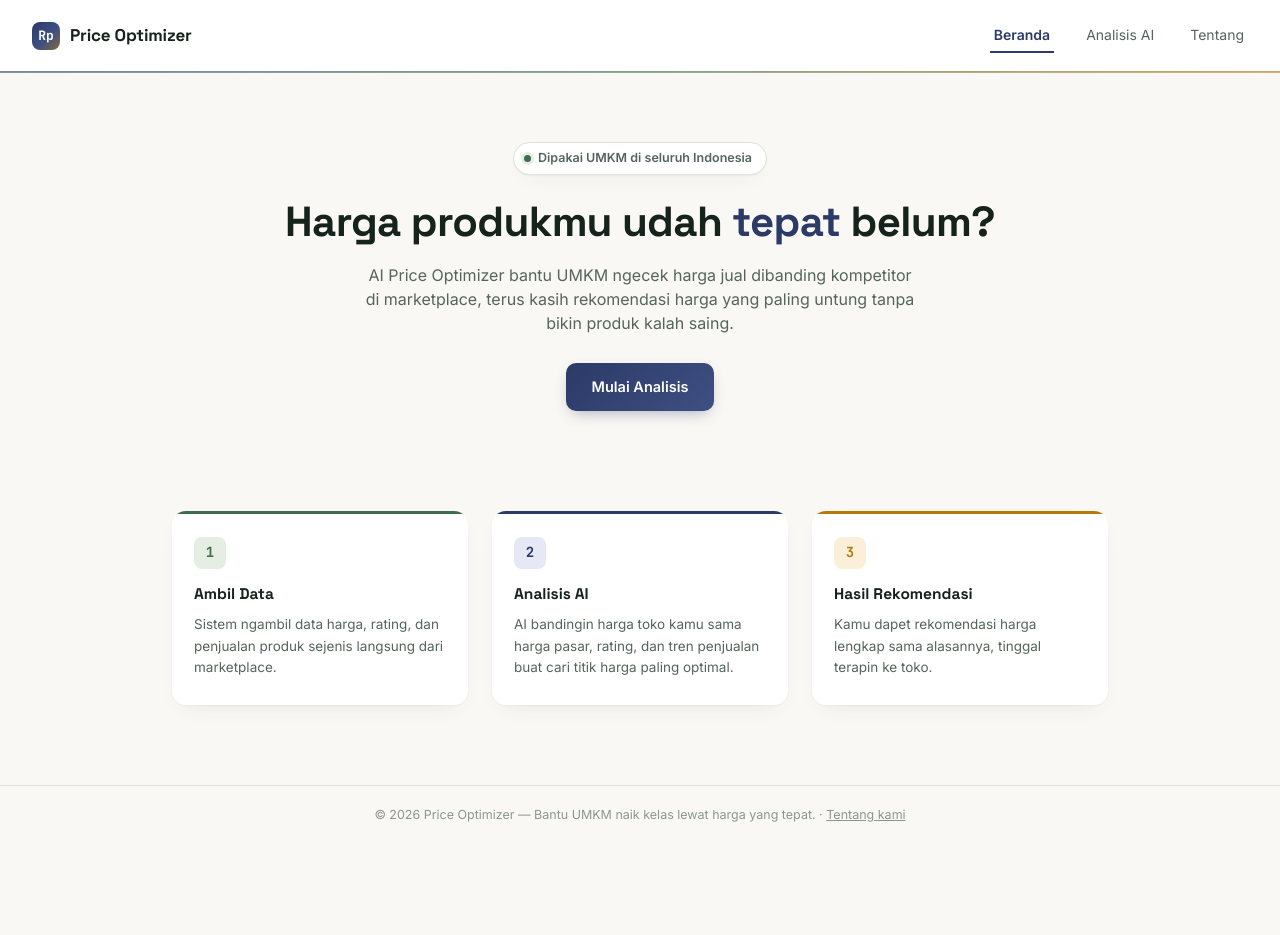
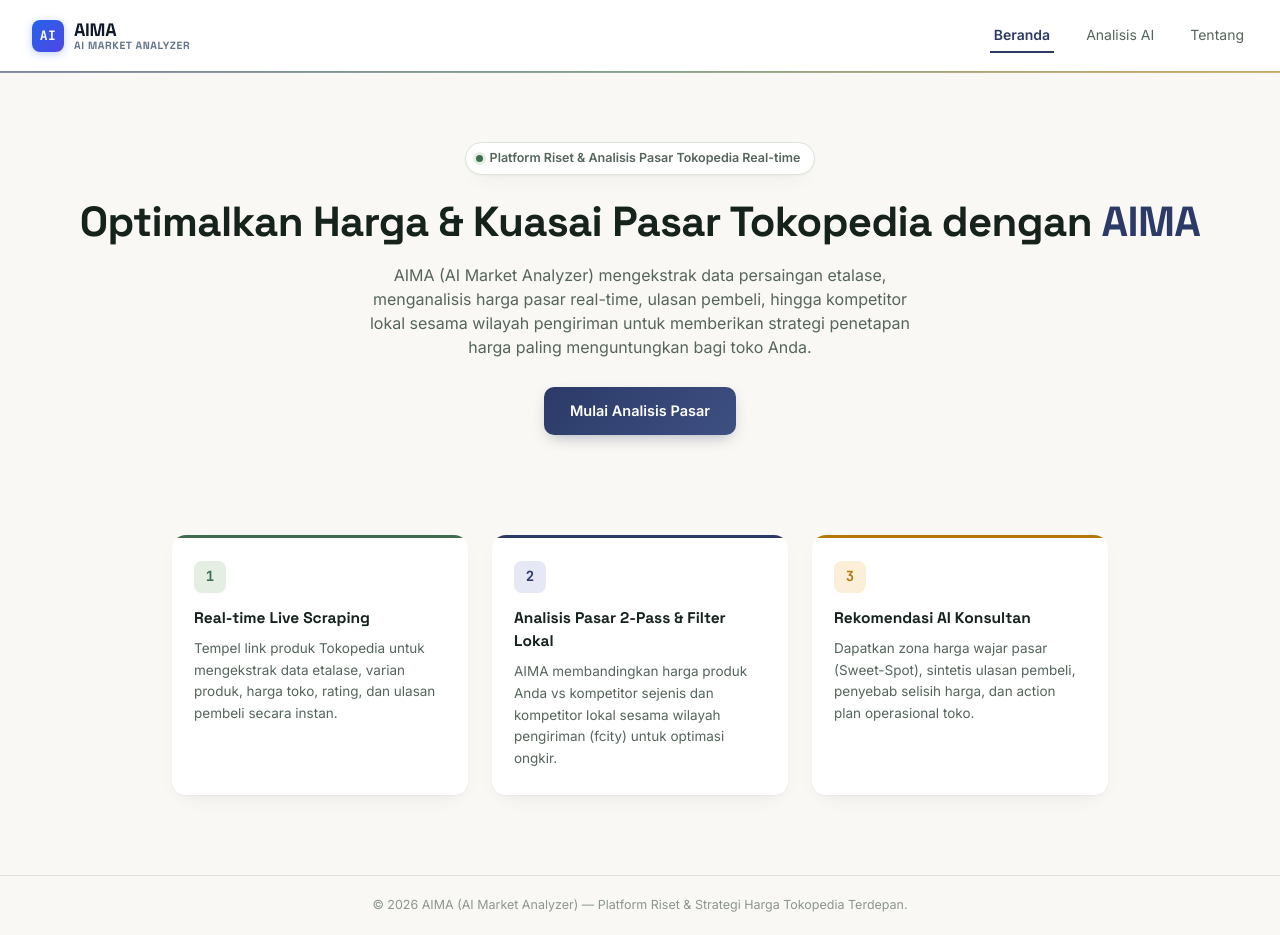
Before and after one commit to Josh682/AIKOBI, a Next.js app in the folder apps/web/: page / in a window 1280 px wide. Before the commit the page ends 845 px from the top, so only its background shows below. Built offline with nearby package versions, Linux system fonts and the light colour scheme.

Commit message:
feat(branding): update platform name and logo to AIMA (AI Market Analyzer) with professional persuasive copywriting

```diff
--- a/apps/web/app/page.tsx
+++ b/apps/web/app/page.tsx
@@ -2,8 +2,8 @@ import Link from 'next/link';
 import type { Metadata } from 'next';
 
 export const metadata: Metadata = {
-  title: 'AI Price Optimizer',
-  description: 'AI Price Optimizer bantu UMKM ngecek harga jual dibanding kompetitor di marketplace, terus kasih rekomendasi harga yang paling untung tanpa bikin produk kalah saing.',
+  title: 'AIMA — AI Market Analyzer',
+  description: 'AIMA (AI Market Analyzer) platform riset pasar & strategi harga Tokopedia real-time berbasis AI untuk UMKM & Penjual Online.',
 };
 
 export default function HomePage() {
@@ -11,8 +11,29 @@ export default function HomePage() {
     <div>
       <header className="topbar">
         <div className="brand">
-          <div className="brand-mark">Rp</div>
-          Price Optimizer
+          <div
+            className="brand-mark"
+            style={{
+              width: '32px',
+              height: '32px',
+              borderRadius: '8px',
+              background: 'linear-gradient(135deg, #2563EB 0%, #4F46E5 100%)',
+              color: '#FFFFFF',
+              display: 'flex',
+              alignItems: 'center',
+              justifyContent: 'center',
+              fontSize: '13px',
+              fontWeight: 900,
+              letterSpacing: '0.5px',
+              boxShadow: '0 2px 8px rgba(37, 99, 235, 0.3)'
+            }}
+          >
+            AI
+          </div>
+          <div style={{ display: 'flex', flexDirection: 'column', lineHeight: 1.1 }}>
+            <span style={{ fontSize: '18px', fontWeight: 900, color: '#0F172A', letterSpacing: '-0.3px' }}>AIMA</span>
+            <span style={{ fontSize: '10.5px', fontWeight: 700, color: '#64748B', letterSpacing: '0.6px', textTransform: 'uppercase' }}>AI Market Analyzer</span>
+          </div>
         </div>
         <nav>
           <Link href="/" className="active">Beranda</Link>
@@ -23,49 +44,43 @@ export default function HomePage() {
 
       <section className="hero">
         <div className="hero-badge">
-          <span className="dot"></span> Dipakai UMKM di seluruh Indonesia
+          <span className="dot"></span> Platform Riset & Analisis Pasar Tokopedia Real-time
         </div>
-        <h1>Harga produkmu udah <span>tepat</span> belum?</h1>
+        <h1>Optimalkan Harga & Kuasai Pasar Tokopedia dengan <span>AIMA</span></h1>
         <p>
-          AI Price Optimizer bantu UMKM ngecek harga jual dibanding kompetitor
-          di marketplace, terus kasih rekomendasi harga yang paling untung
-          tanpa bikin produk kalah saing.
+          AIMA (AI Market Analyzer) mengekstrak data persaingan etalase, menganalisis harga pasar real-time, ulasan pembeli, hingga kompetitor lokal sesama wilayah pengiriman untuk memberikan strategi penetapan harga paling menguntungkan bagi toko Anda.
         </p>
         <Link className="btn-primary" href="/ai">
-          Mulai Analisis
+          Mulai Analisis Pasar
         </Link>
       </section>
 
       <section className="how-it-works" id="cara-kerja">
         <div className="how-card">
           <div className="how-num">1</div>
-          <h3>Ambil Data</h3>
+          <h3>Real-time Live Scraping</h3>
           <p>
-            Sistem ngambil data harga, rating, dan penjualan produk sejenis
-            langsung dari marketplace.
+            Tempel link produk Tokopedia untuk mengekstrak data etalase, varian produk, harga toko, rating, dan ulasan pembeli secara instan.
           </p>
         </div>
         <div className="how-card">
           <div className="how-num">2</div>
-          <h3>Analisis AI</h3>
+          <h3>Analisis Pasar 2-Pass & Filter Lokal</h3>
           <p>
-            AI bandingin harga toko kamu sama harga pasar, rating, dan tren
-            penjualan buat cari titik harga paling optimal.
+            AIMA membandingkan harga produk Anda vs kompetitor sejenis dan kompetitor lokal sesama wilayah pengiriman (fcity) untuk optimasi ongkir.
           </p>
         </div>
         <div className="how-card">
           <div className="how-num">3</div>
-          <h3>Hasil Rekomendasi</h3>
+          <h3>Rekomendasi AI Konsultan</h3>
           <p>
-            Kamu dapet rekomendasi harga lengkap sama alasannya, tinggal
-            terapin ke toko.
+            Dapatkan zona harga wajar pasar (Sweet-Spot), sintetis ulasan pembeli, penyebab selisih harga, dan action plan operasional toko.
           </p>
         </div>
       </section>
 
       <footer className="site-footer">
-        © 2026 Price Optimizer — Bantu UMKM naik kelas lewat harga yang tepat. ·{' '}
-        <Link href="/tentang">Tentang kami</Link>
+        © 2026 AIMA (AI Market Analyzer) — Platform Riset & Strategi Harga Tokopedia Terdepan.
       </footer>
     </div>
   );
```
Also changed, not shown: apps/web/app/ai/page.tsx (+26 -5 lines), apps/web/app/tentang/page.tsx (+43 -22 lines), 1 other file (tests, documents, lock files or other folders).
